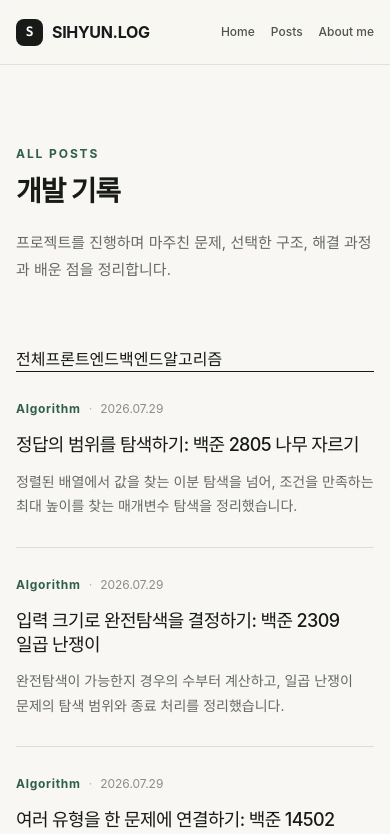
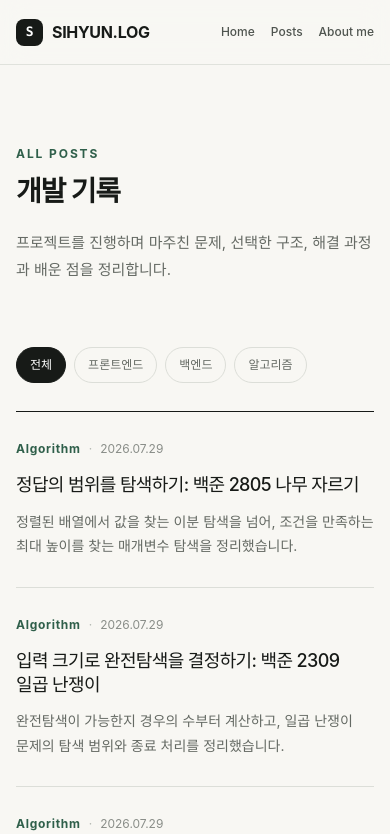
Before and after one commit to hyuneey2/sihyun-devlog, a Next.js app: page /posts in a window 390 px wide. Shown: the top 834 px of the page. Built offline with nearby package versions, Linux system fonts and the light colour scheme.

Commit message:
카테고리 필터 스타일 추가

```diff
--- a/app/globals.css
+++ b/app/globals.css
@@ -198,6 +198,11 @@ textarea {
   line-height: 1.16;
 }
 
+.recent-section .section-heading h2 {
+  font-size: clamp(24px, 2.8vw, 34px);
+  font-weight: 550;
+}
+
 .text-link {
   padding-bottom: 3px;
   border-bottom: 1px solid var(--foreground);
@@ -317,6 +322,38 @@ textarea {
 
 .page-content {
   padding-bottom: 120px;
+}
+
+.category-filter {
+  display: flex;
+  flex-wrap: wrap;
+  gap: 8px;
+  margin-bottom: 36px;
+}
+
+.category-filter-link {
+  padding: 9px 15px;
+  border: 1px solid var(--line);
+  border-radius: 999px;
+  background: transparent;
+  color: var(--muted);
+  font-size: 13px;
+  font-weight: 500;
+  transition:
+    border-color 160ms ease,
+    background 160ms ease,
+    color 160ms ease;
+}
+
+.category-filter-link:hover {
+  border-color: #aeb5ae;
+  color: var(--foreground);
+}
+
+.category-filter-link[aria-current="page"] {
+  border-color: var(--foreground);
+  background: var(--foreground);
+  color: white;
 }
 
 .about-grid {
@@ -645,6 +682,19 @@ textarea {
     margin-bottom: 34px;
   }
 
+  .recent-section .section-heading h2 {
+    font-size: 24px;
+  }
+
+  .category-filter {
+    margin-bottom: 28px;
+  }
+
+  .category-filter-link {
+    padding: 8px 13px;
+    font-size: 12px;
+  }
+
   .post-card {
     grid-template-columns: 1fr;
     gap: 15px;
```
